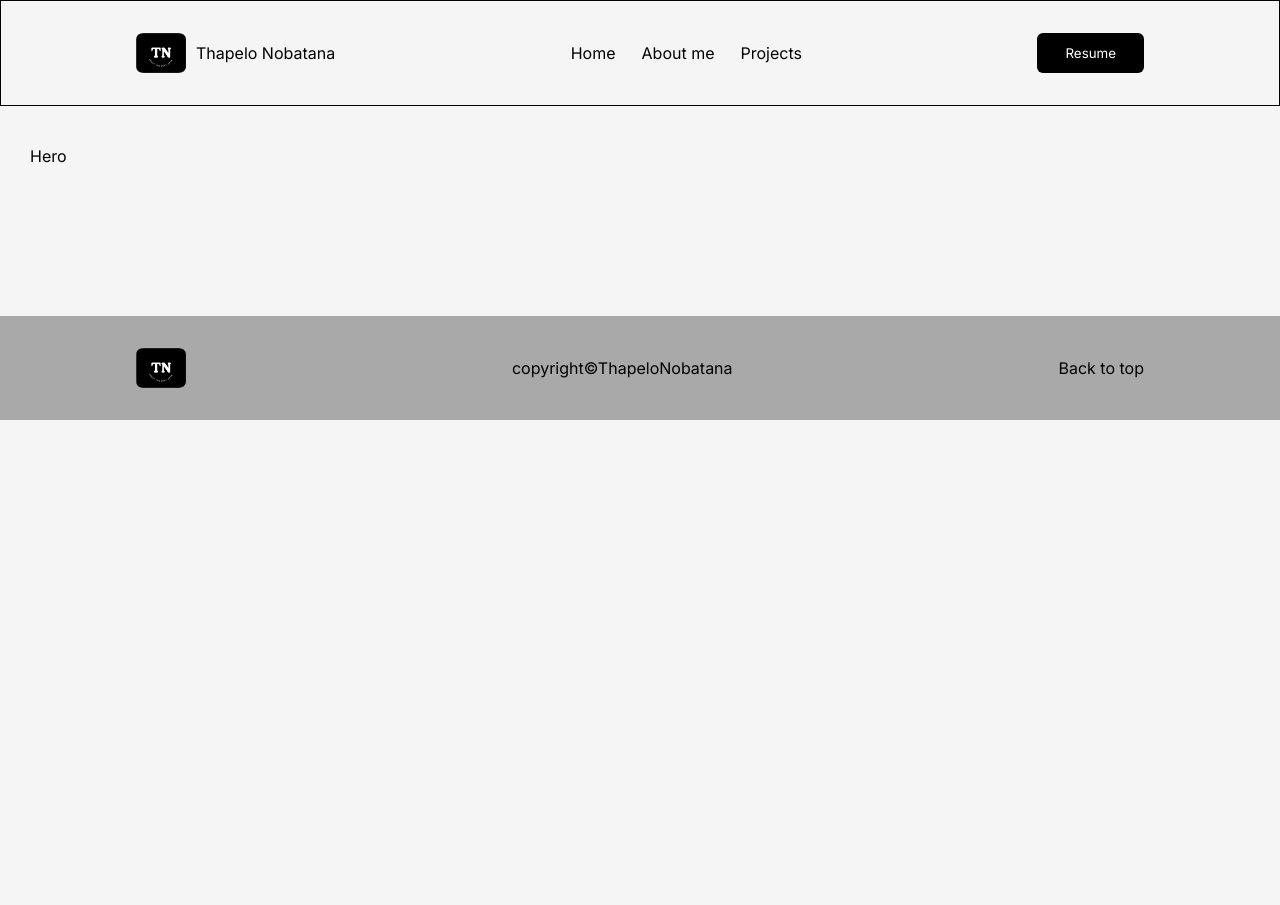
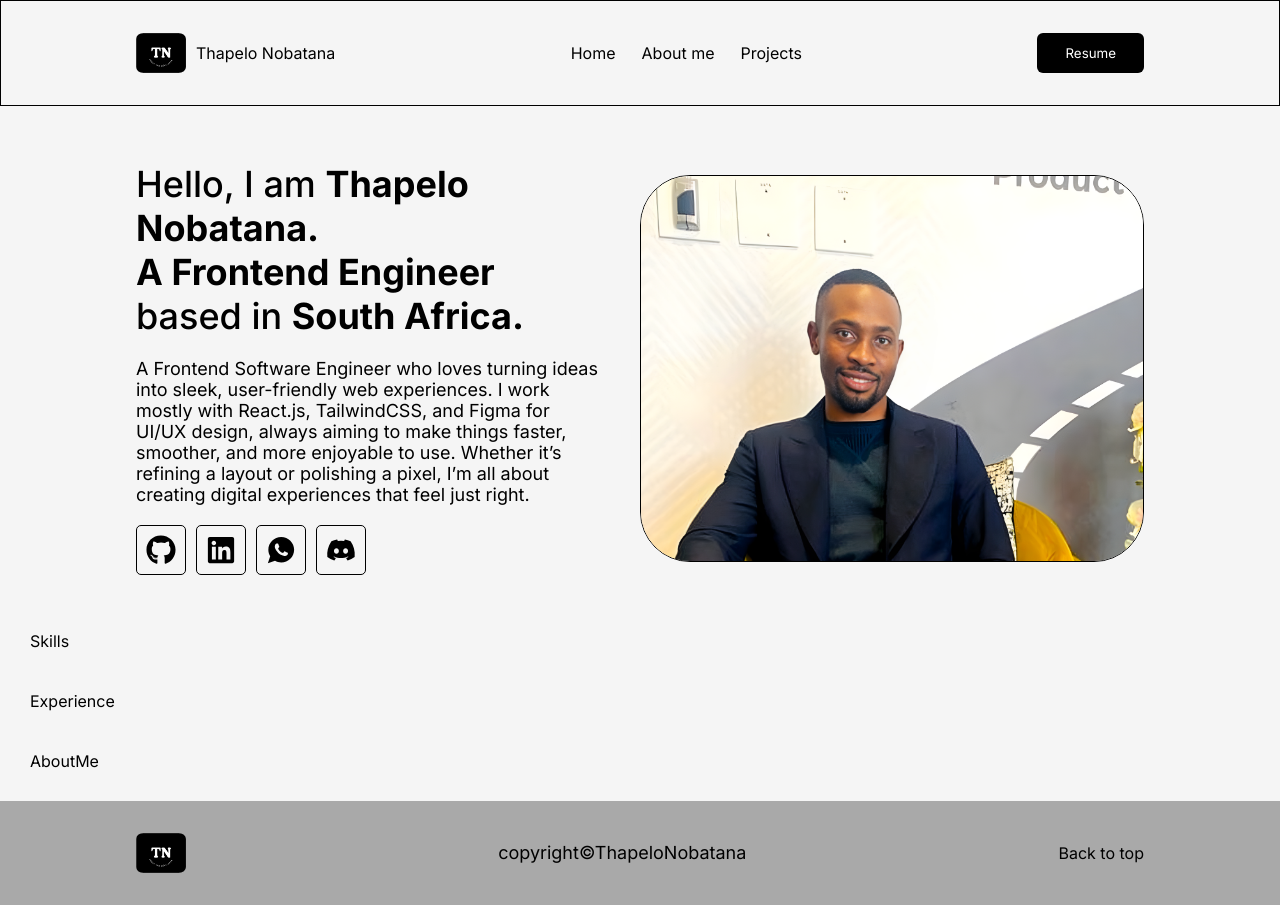
Before and after one commit to Thapelo-Nobatana/Portfolio, a React (Vite) app: page / in a window 1280 px wide. Before the commit the page ends 800 px from the top, so only its background shows below. Built offline with nearby package versions, Linux system fonts and the light colour scheme; a web font is replaced by a local one.

Commit message:
developed hero section

```diff
--- a/src/Components/Sections/Hero.css
+++ b/src/Components/Sections/Hero.css
@@ -0,0 +1,63 @@
+.hero .content {
+    display: flex;
+    align-items: center;
+    justify-content: space-between;
+    gap: 40px;
+}
+
+.hero .content .heading-content {
+    display: flex;
+    flex-direction: column;
+    gap: 20px;
+    align-items: flex-start;
+}
+
+.hero .content .heading-content .icons {
+    display: flex;
+    gap: 10px;
+}
+
+.icons .icon {
+    display: flex;
+    justify-content: center;
+    border: 1px solid black;
+    border-radius: 5px;
+    height: 50px;
+    align-items: center;
+    width: 50px;
+}
+
+.hero .content .image {
+    width: 50%;
+    border: 1px solid black;
+    border-radius: 50px;
+}
+
+/* Responsive Media Queries */
+
+/* 2xl */
+@media (max-width: 1536px) {
+}
+
+/* xl */
+@media (max-width: 1280px) {
+}
+
+/* lg */
+@media (max-width: 1024px) {
+
+}
+
+/* md */
+@media (max-width: 768px) {
+
+}
+
+/* sm */
+@media (max-width: 640px) {
+
+}
+
+/* xs */
+@media (max-width: 475px) {
+}
--- a/src/Components/Sections/Hero.jsx
+++ b/src/Components/Sections/Hero.jsx
@@ -1,7 +1,56 @@
 // import React from 'react'
+import { FaGithub } from "react-icons/fa";
+import { FaLinkedin } from "react-icons/fa6";
+import { IoLogoWhatsapp } from "react-icons/io";
+import { FaDiscord } from "react-icons/fa6";
+import "./Hero.css";
+const Hero = () => {
+  return (
+    <div className="hero">
+      <div className="container">
+        <div className="content">
+          {/* left-side heading-content */}
+          <div className="heading-content">
+            <h2>
+              Hello, I am{" "}
+              <span>
+                <strong>Thapelo Nobatana.</strong>
+              </span>
+              <br />
+              <strong>A Frontend Engineer</strong>
+              <br />
+              based in <strong>South Africa.</strong>
+            </h2>
+            <p>
+              A Frontend Software Engineer who loves turning ideas into sleek,
+              user-friendly web experiences. I work mostly with React.js,
+              TailwindCSS, and Figma for UI/UX design, always aiming to make
+              things faster, smoother, and more enjoyable to use. Whether it’s
+              refining a layout or polishing a pixel, I’m all about creating
+              digital experiences that feel just right.
+            </p>
+            <div className="icons">
+              <div className="icon">
+                <FaGithub size={30} />
+              </div>
+              <div className="icon">
+                <FaLinkedin size={30} />
+              </div>
+              <div className="icon">
+                <IoLogoWhatsapp size={30} />
+              </div>
+              <div className="icon">
+                <FaDiscord size={30} />
+              </div>
+            </div>
+          </div>
+          {/* right-side Portraite-image */}
 
-const Hero = () => {
-  return <div>Hero</div>;
+          <img className="image" src="./public/Thapelo_Face.png" alt="image" />
+        </div>
+      </div>
+    </div>
+  );
 };
 
 export default Hero;
--- a/src/Layout/Main.css
+++ b/src/Layout/Main.css
@@ -35,7 +35,8 @@ h1 {
 
 h2 {
   font-size: 36px;
-  text-transform: uppercase;
+  /* text-transform: uppercase; */
+  font-weight: 500;
 }
 
 h3 {
@@ -49,7 +50,7 @@ h4 {
 }
 
 p {
-  font-size: 16px;
+  font-size: 18px;
 }
 
 section {
--- a/src/Pages/Home/Home.jsx
+++ b/src/Pages/Home/Home.jsx
@@ -1,5 +1,8 @@
-import React from "react";
+// import React from "react";
 import Hero from "../../Components/Sections/Hero";
+import Skills from "../../Components/Sections/Skills";
+import Experience from "../../Components/Sections/Experience";
+import AboutMe from "../../Components/Sections/AboutMe";
 
 const Home = () => {
   return (
@@ -7,9 +10,15 @@ const Home = () => {
       <section className="hero">
         <Hero />
       </section>
-      <section className="hero"></section>
-      <section className="hero"></section>
-      <section className="hero"></section>
+      <section className="skills">
+        <Skills />
+      </section>
+      <section className="experience">
+        <Experience />
+      </section>
+      <section className="about-me">
+        <AboutMe />
+      </section>
     </>
   );
 };
```
Also changed, not shown: public/Thapelo_Face.png (added).
